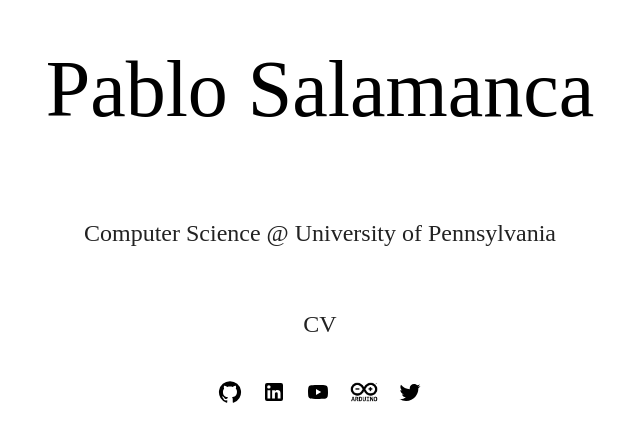
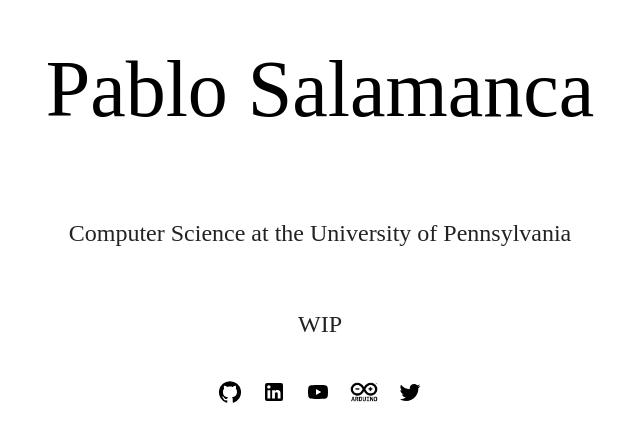
Before and after one commit to Pablerdo/pablosalamanca, a React (Create React App) app: page / in a window 1280 px wide. Shown: the part 196-638 px from the top of the page, without its empty margins (320-960 px from the left). Built offline with nearby package versions, Linux system fonts and the light colour scheme.

Commit message:
placeholder

```diff
--- a/src/App.js
+++ b/src/App.js
@@ -9,8 +9,8 @@ function App() {
     <div className="App">
       <header className="App-header">
         <h1 className="App-title">Pablo Salamanca</h1>
-        <h4 className="App-text">Computer Science @ University of Pennsylvania</h4>
-        <h4 className="App-text">CV</h4>
+        <h4 className="App-text">Computer Science at the University of Pennsylvania</h4>
+        <h4 className="App-text">WIP</h4>
         <div className="App-icon-bar">
           <a className='App-icon-link' target='_blank' href='https://github.com/Pablerdo' rel='noreferrer'>
             <GitHubIcon />
```
